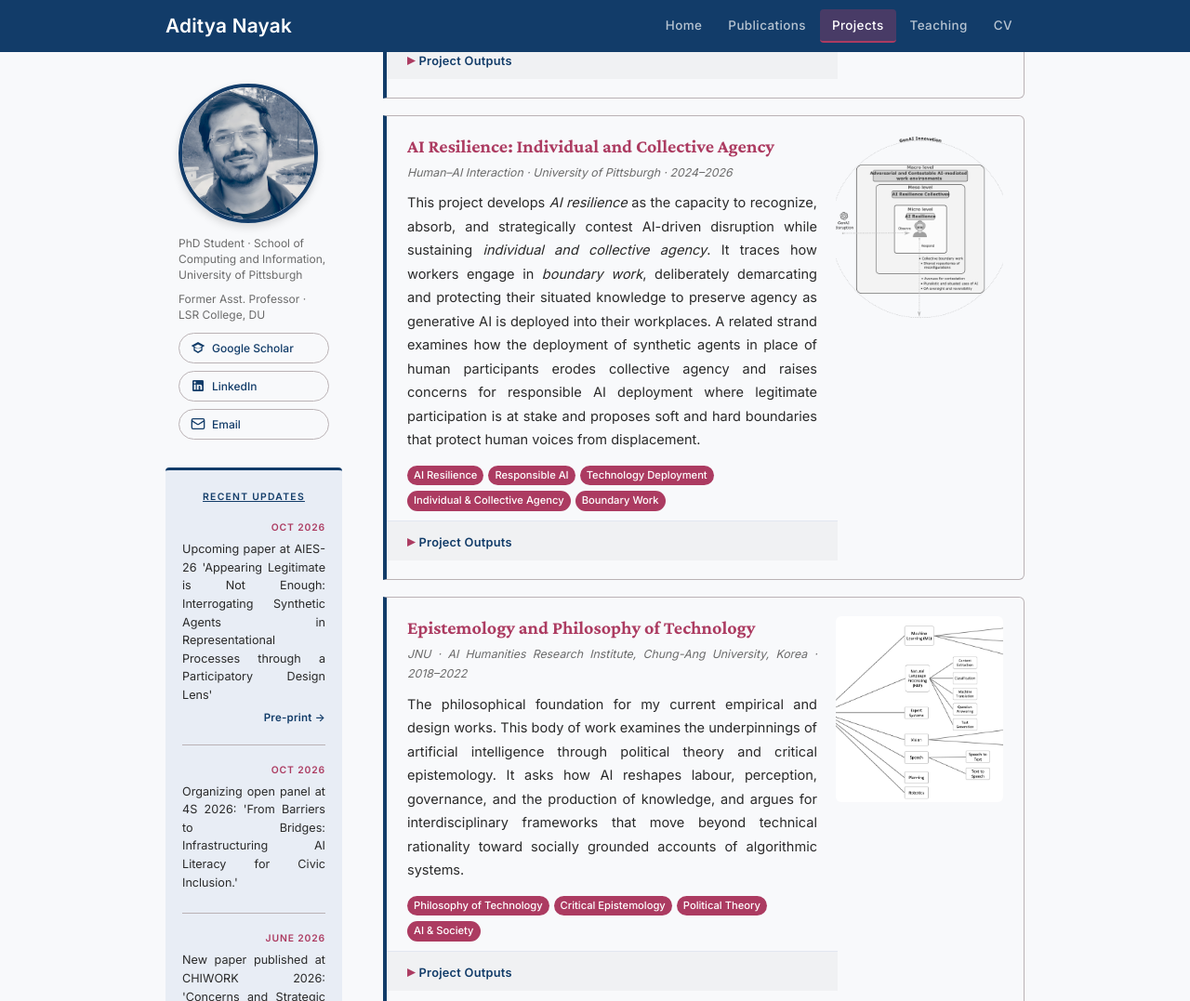
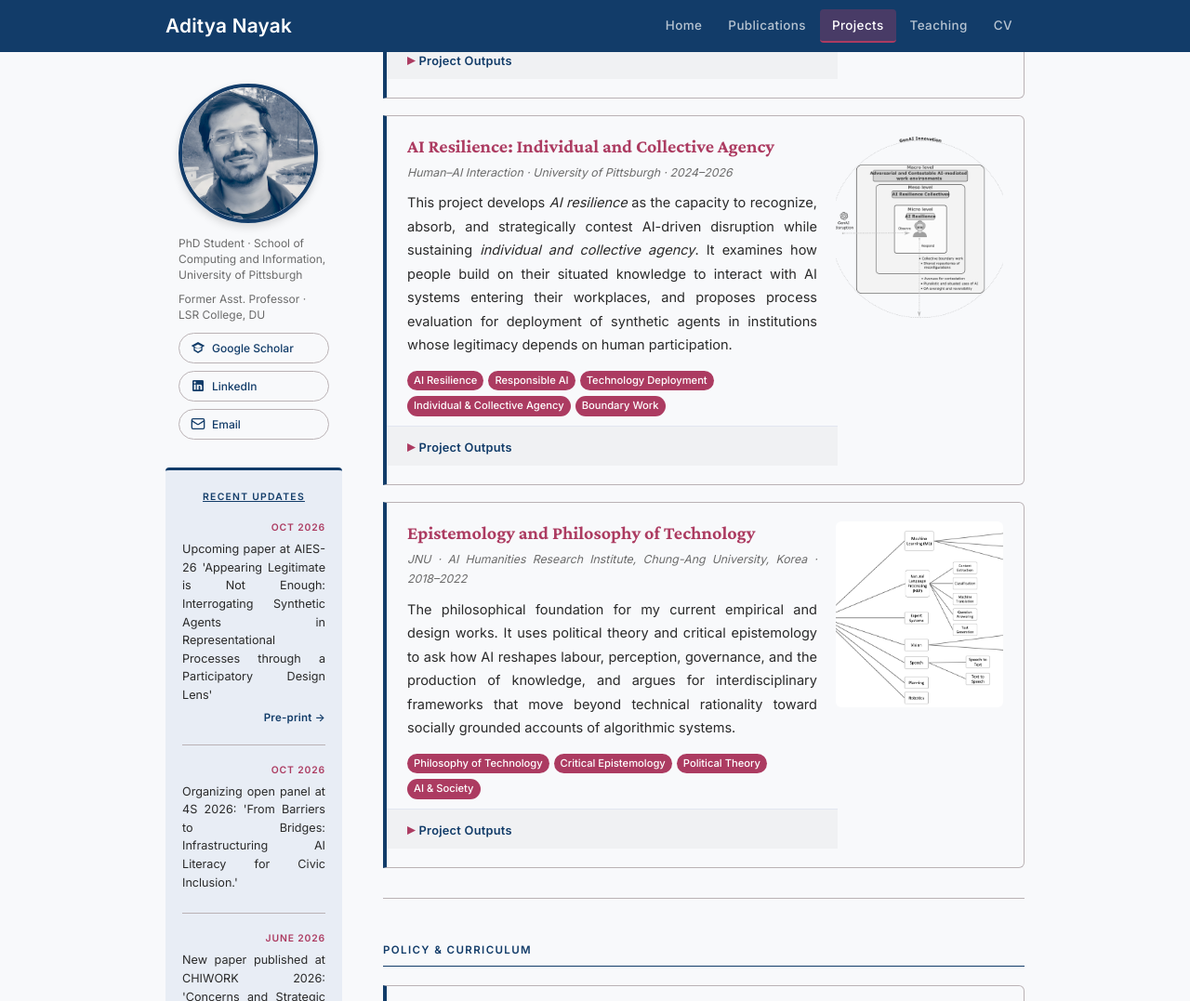
Before and after one commit to adityanayak-info/adityanayak-info.github.io, a Jekyll site: the page built from projects.md, in a window 1280 px wide and 1400 px high, scrolled down 687 px, cut to the strip 0-1077 px from the top of the window. Shown: the whole strip at 93% size. Built offline with Jekyll 4.4.1, drawn with Linux system fonts in a browser that asks for light colours.

Commit message:
Refine project descriptions in projects.md
Updated project descriptions for clarity and focus on AI resilience and philosophy of technology.

```diff
--- a/projects.md
+++ b/projects.md
@@ -54,7 +54,7 @@ permalink: /projects/
   <div class="project-card-body">
     <h3><a href="#" class="project-card-link">AI Resilience: Individual and Collective Agency</a></h3>
     <p class="project-meta">Human–AI Interaction · University of Pittsburgh · 2024–2026</p>
-    <p>This project develops <em>AI resilience</em> as the capacity to recognize, absorb, and strategically contest AI-driven disruption while sustaining <em>individual and collective agency</em>. It traces how workers engage in <em>boundary work</em>, deliberately demarcating and protecting their situated knowledge to preserve agency as generative AI is deployed into their workplaces. A related strand examines how the deployment of synthetic agents in place of human participants erodes collective agency and raises concerns for responsible AI deployment where legitimate participation is at stake and proposes soft and hard boundaries that protect human voices from displacement.</p>
+    <p>This project develops <em>AI resilience</em> as the capacity to recognize, absorb, and strategically contest AI-driven disruption while sustaining <em>individual and collective agency</em>. It examines how people build on their situated knowledge to interact with AI systems entering their workplaces, and proposes process evaluation for deployment of synthetic agents in institutions whose legitimacy depends on human participation.</p>
     <span class="project-tag">AI Resilience</span><span class="project-tag">Responsible AI</span><span class="project-tag">Technology Deployment</span><span class="project-tag">Individual &amp; Collective Agency</span><span class="project-tag">Boundary Work</span>
     <details class="project-outputs">
       <summary>Project Outputs</summary>
@@ -73,7 +73,7 @@ permalink: /projects/
   <div class="project-card-body">
     <h3><a href="#" class="project-card-link">Epistemology and Philosophy of Technology</a></h3>
     <p class="project-meta">JNU · AI Humanities Research Institute, Chung-Ang University, Korea · 2018–2022</p>
-    <p>The philosophical foundation for my current empirical and design works. This body of work examines the underpinnings of artificial intelligence through political theory and critical epistemology. It asks how AI reshapes labour, perception, governance, and the production of knowledge, and argues for interdisciplinary frameworks that move beyond technical rationality toward socially grounded accounts of algorithmic systems.</p>
+    <p>The philosophical foundation for my current empirical and design works. It uses political theory and critical epistemology to ask how AI reshapes labour, perception, governance, and the production of knowledge, and argues for interdisciplinary frameworks that move beyond technical rationality toward socially grounded accounts of algorithmic systems.</p>
     <span class="project-tag">Philosophy of Technology</span><span class="project-tag">Critical Epistemology</span><span class="project-tag">Political Theory</span><span class="project-tag">AI &amp; Society</span>
     <details class="project-outputs">
       <summary>Project Outputs</summary>
```
